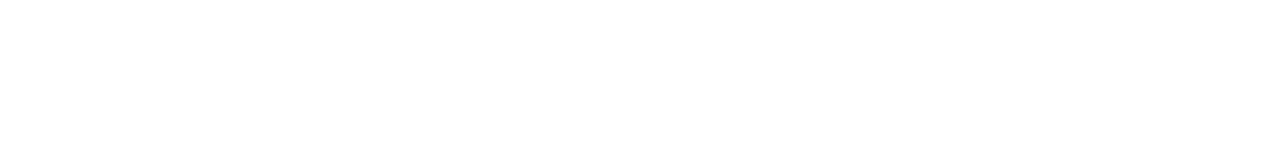
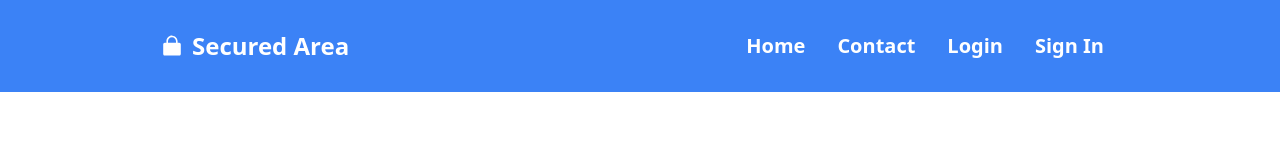
Before and after one commit to adnanbinakhlasprogrammer/tailwind-css, a website built with Vite: page index.html in a window 1280 px wide. Built offline with nearby package versions, Linux system fonts and the light colour scheme.

Commit message:
Navbar Done with Responsive Styles

```diff
--- a/index.html
+++ b/index.html
@@ -8,6 +8,24 @@
     <link rel="stylesheet" href="./src/input.css">
 </head>
 <body>
+    <header class="bg-blue-500 py-4 relative">
+        <div class="container mx-auto w-3/4 flex justify-between items-center">
+            <a class="flex items-center gap-x-2 font-semibold text-white text-2xl" href="#"><img class="w-6" src="./images/lock.svg" alt="Lock_Icon"> Secured Area</a>
+            <nav>
+                <button class="text-white align-middle sm:hidden">
+                    <svg xmlns="http://www.w3.org/2000/svg" fill="none" viewBox="0 0 24 24" stroke-width="1.5" stroke="currentColor" class="size-8">
+                        <path stroke-linecap="round" stroke-linejoin="round" d="M3.75 6.75h16.5M3.75 12h16.5m-16.5 5.25h16.5" />
+                      </svg>
 
+                </button>
+                <ul class="absolute w-full top-0 left-0 p-4 bg-blue-500 text-center text-white font-semibold space-y-2 hidden sm:block sm:static sm:flex sm:space-y-0 gap-8 sm:text-xl">
+                    <li><a class="hover-blue" href="#">Home</a></li>
+                    <li><a class="hover-blue" href="#">Contact</a></li>
+                    <li><a class="hover-blue" href="#">Login</a></li>
+                    <li><a class="hover-blue" href="#">Sign In</a></li>
+                </ul>
+            </nav>
+        </div>
+    </header>
 </body>
 </html>
--- a/src/input.css
+++ b/src/input.css
@@ -1,3 +1,9 @@
 @tailwind base;
 @tailwind components;
 @tailwind utilities;
+
+@layer components {
+    .hover-blue {
+        @apply transition-colors duration-300 hover:text-blue-900
+    }
+}
```
